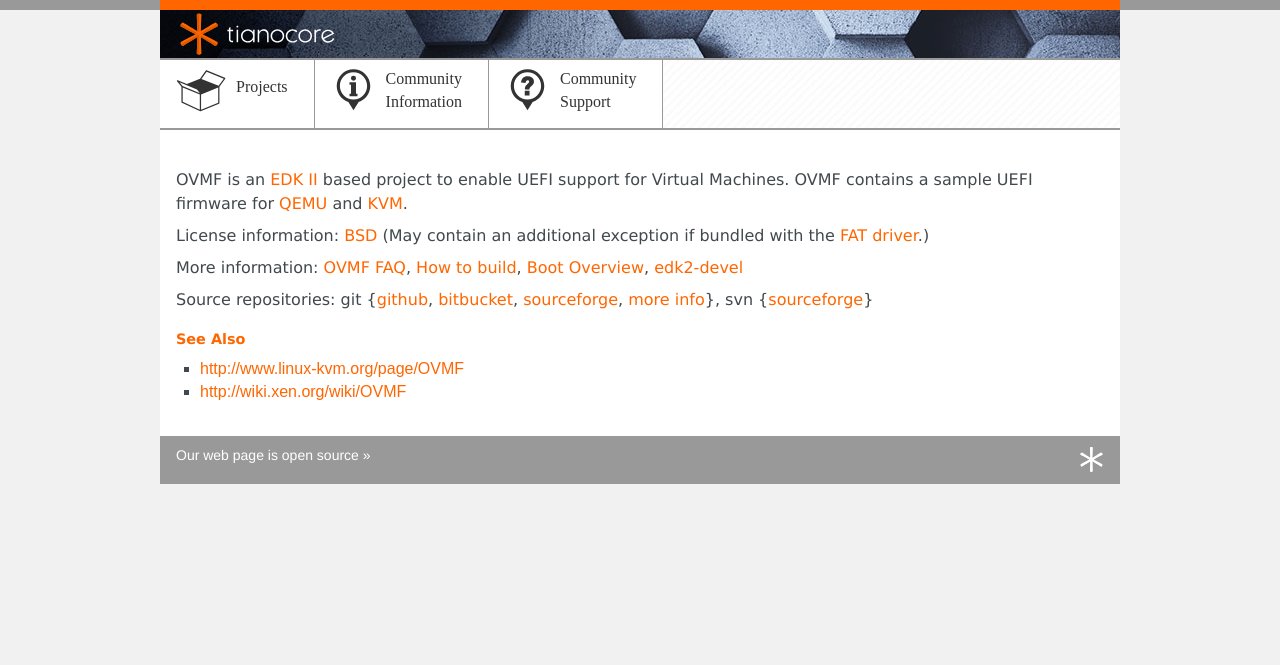
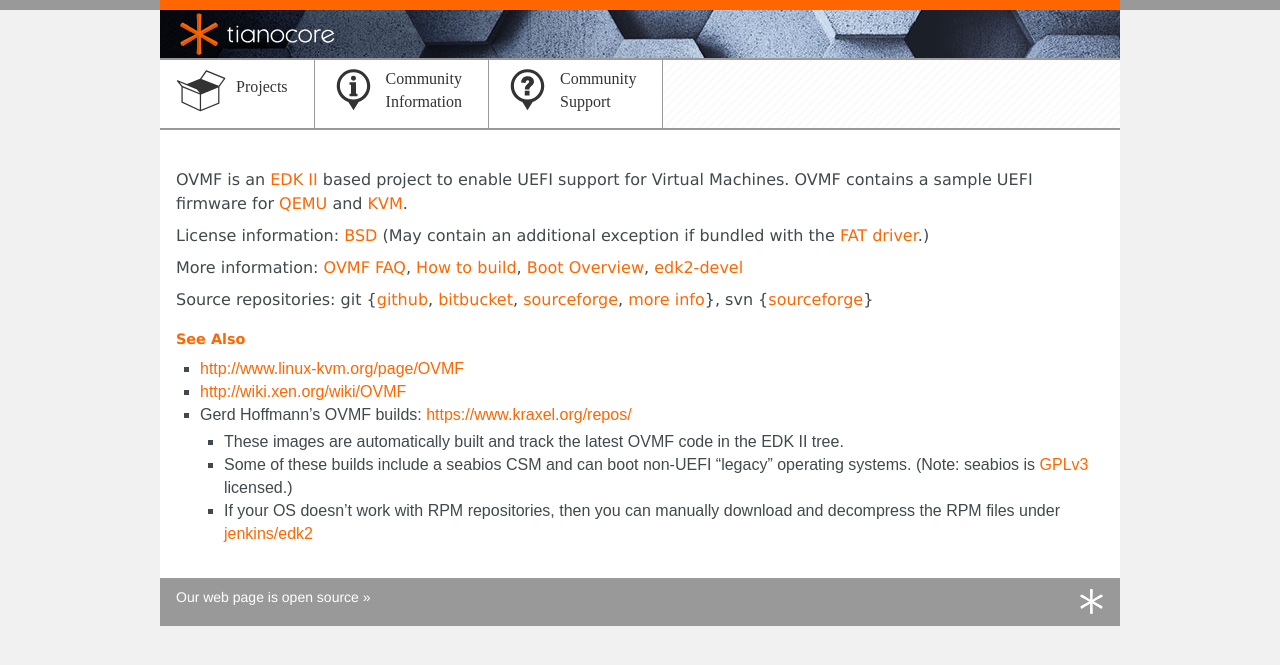
Before and after one commit to tianocore/tianocore.github.io, a Jekyll site: the page built from ovmf/index.md, in a window 1280 px wide. Shown: the top 665 px of the page. Built offline with Jekyll 4.4.1, drawn with Linux system fonts in a browser that asks for light colours; nearby versions of some CDN libraries.

Commit message:
ovmf: Link to Gerd's OVMF builds
Signed-off-by: Jordan Justen <jordan.l.justen@intel.com>

```diff
--- a/ovmf/index.md
+++ b/ovmf/index.md
@@ -29,3 +29,12 @@ svn
 ### See Also
 * [http://www.linux-kvm.org/page/OVMF](http://www.linux-kvm.org/page/OVMF)
 * [http://wiki.xen.org/wiki/OVMF](http://wiki.xen.org/wiki/OVMF)
+* Gerd Hoffmann's OVMF builds: [https://www.kraxel.org/repos/](https://www.kraxel.org/repos/)
+  * These images are automatically built and track the latest OVMF code in the
+    EDK II tree.
+  * Some of these builds include a seabios CSM and can boot non-UEFI "legacy"
+    operating systems. (Note: seabios is
+    [GPLv3](https://opensource.org/licenses/GPL-3.0) licensed.)
+  * If your OS doesn't work with RPM repositories, then you can
+    manually download and decompress the RPM files under
+    [jenkins/edk2](https://www.kraxel.org/repos/jenkins/edk2/)
```
